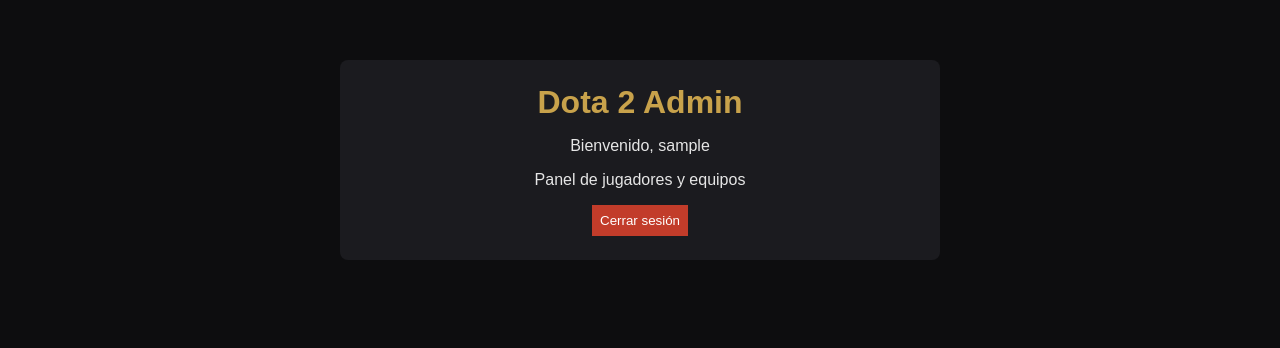
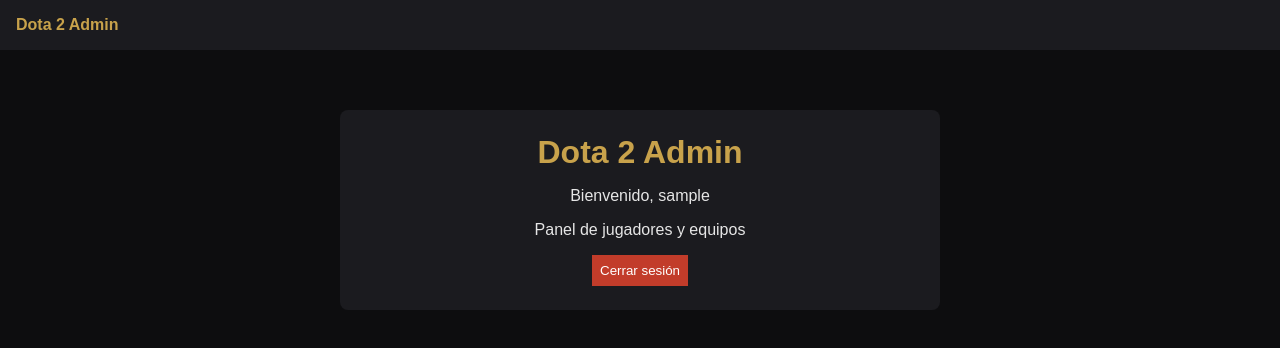
Before and after one commit to JORDYZAMATACAPCHA/proyecto-react, a React (Vite) app: page / in a window 1280 px wide. Shown: the top 348 px of the page. Built offline with nearby package versions, Linux system fonts and the light colour scheme; no server answers; sample sign-in values are in the browser's storage.

Commit message:
creamos el componente Navbar y lo mostramos en la pagina de inicio

```diff
--- a/src/components/Navbar.tsx
+++ b/src/components/Navbar.tsx
@@ -0,0 +1,11 @@
+import { Barra, Logo } from '../styles/Navbar.styles';
+
+function Navbar() {
+  return (
+    <Barra>
+      <Logo>Dota 2 Admin</Logo>
+    </Barra>
+  );
+}
+
+export default Navbar;
--- a/src/pages/Inicio.tsx
+++ b/src/pages/Inicio.tsx
@@ -1,5 +1,6 @@
 import { useNavigate } from 'react-router-dom';
 import { useAuth } from '../hooks/useAuth';
+import Navbar from '../components/Navbar';
 import { Caja, Titulo, Boton } from '../styles/Inicio.styles';
 
 function Inicio() {
@@ -12,12 +13,15 @@ function Inicio() {
   }
 
   return (
+    <>
+      <Navbar />
       <Caja>
         <Titulo>Dota 2 Admin</Titulo>
         <p>Bienvenido, {usuario?.username}</p>
         <p>Panel de jugadores y equipos</p>
         <Boton onClick={salir}>Cerrar sesión</Boton>
       </Caja>
+    </>
   );
 }
 
--- /dev/null
+++ b/src/styles/Navbar.styles.ts
@@ -0,0 +1,11 @@
+import styled from '@emotion/styled';
+
+export const Barra = styled.header`
+  background: ${(props) => props.theme.colors.card};
+  padding: ${(props) => props.theme.spacing.medium};
+`;
+
+export const Logo = styled.span`
+  color: ${(props) => props.theme.colors.gold};
+  font-weight: bold;
+`;
```
Lines whose indentation alone changed are shown as unchanged.
